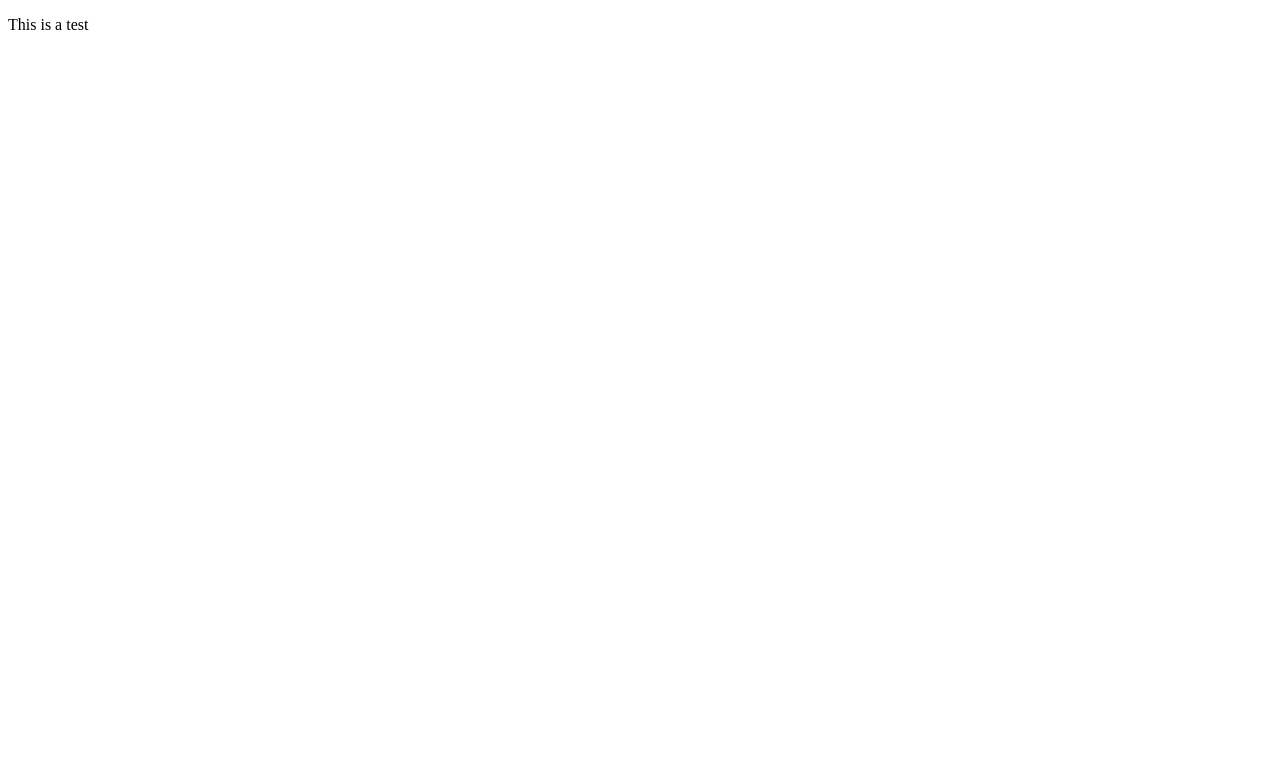
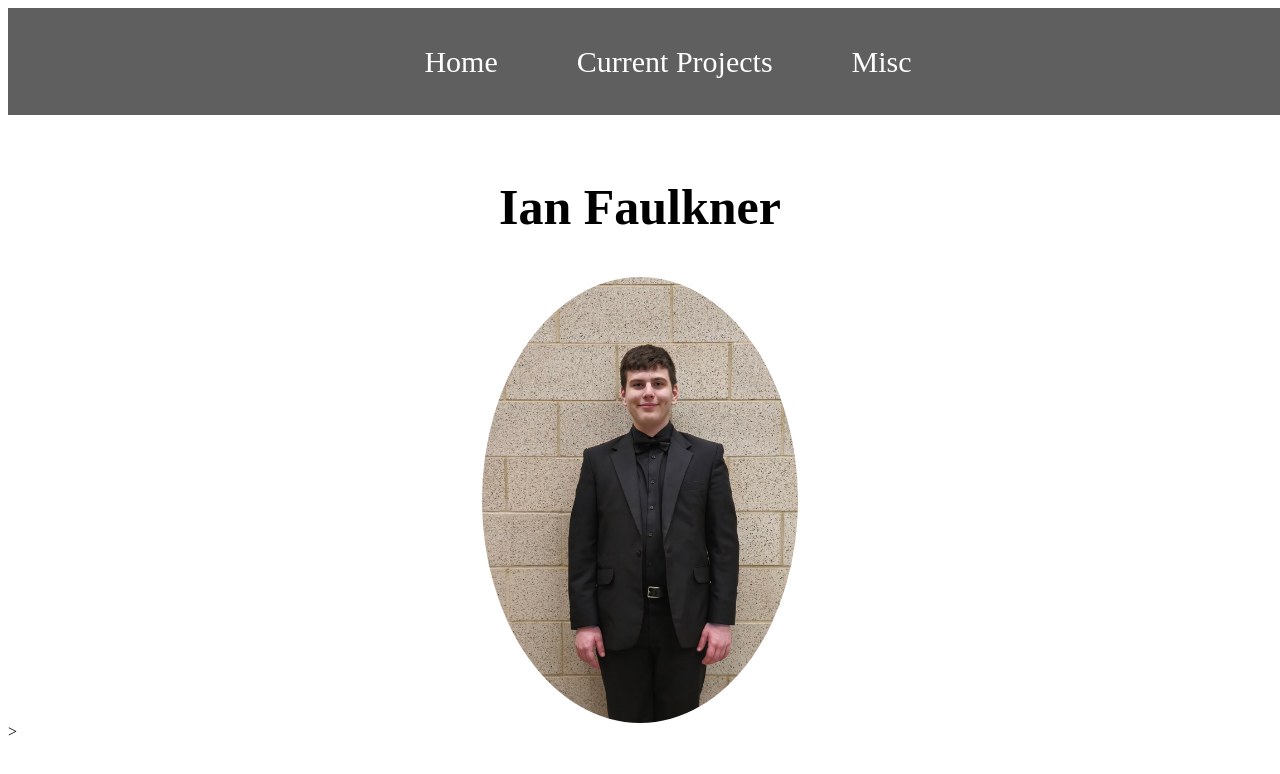
Before and after one commit to IFaulkner/IFaulkner.github.io, a plain HTML site: page index.html in a window 1280 px wide. Drawn offline with Linux system fonts and the light colour scheme.

Commit message:
done for tonight

```diff
--- /dev/null
+++ b/assets/css/main.css
@@ -0,0 +1,52 @@
+@import url("fontawesome-all.min.css");
+
+
+p{
+    text-align: center;
+}
+
+img{
+    display: block;
+    border-radius: 50%;
+    margin-left: auto;
+    margin-right: auto;
+    width: 25%;
+    height: 15%;
+}
+
+h1{
+    text-align: center;
+}
+
+.wrapper{
+    padding: 8em 0 8em 0;
+}
+
+nav{
+    text-align: center;
+    background-color: rgb(95, 95, 95);
+    width: 100%;
+    position:fixed
+}
+nav li{
+    display: inline;
+    color: white;
+    font-size: 30px;
+
+}
+nav a{
+    border: 50px;
+    border-radius: 8px;
+    height: 6em;
+	line-height: 2.5em;
+    padding: 1em 1.25em 1em;
+    color: white;
+    text-decoration: none;
+    -moz-transition: background-color .2s ease-in-out;
+	-webkit-transition: background-color .2s ease-in-out;
+	-ms-transition: background-color .2s ease-in-out;
+	transition: background-color .2s ease-in-out;
+}
+nav a:hover{
+    background: rgb(126, 126, 126)
+}
--- a/index.html
+++ b/index.html
@@ -5,8 +5,23 @@
         <title>test</title>
         <meta charset="utf-8">
 		<meta name="viewport" content="width=device-width, initial-scale=1, user-scalable=no" />
+        <link rel="stylesheet" href="assets/css/main.css"/>
     </head>
     <body>
-        <p>This is a test</p>
+
+        <nav>
+            <ul>
+                <li><a href="index.html">Home</a></li>
+                <li><a>Current Projects</a></li>
+                <li><a>Misc</a></li>
+            </ul>
+        </nav>
+
+        <article class="wrapper">
+            <h1 style="font-size: 50px;">Ian Faulkner</h1>
+           <img src="assets/pictures/1000000210.jpg" alt="picture of me"> <!-- https://youtu.be/dQw4w9WgXcQ?si=Ngz7SeAv-_F5Ybdl -->>
+
+        </article>
+
     </body>
 </html>
```
Also changed, not shown: assets/pictures/1000000210.jpg (added).
